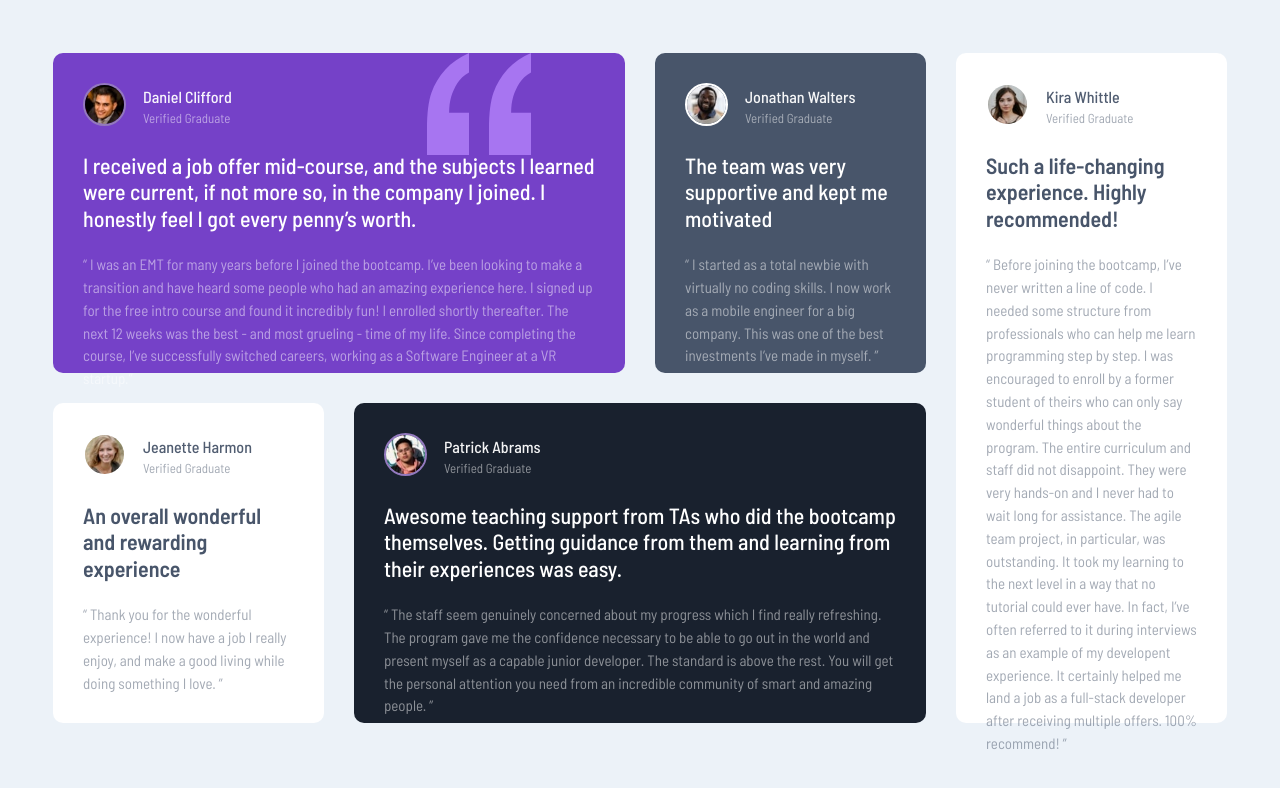
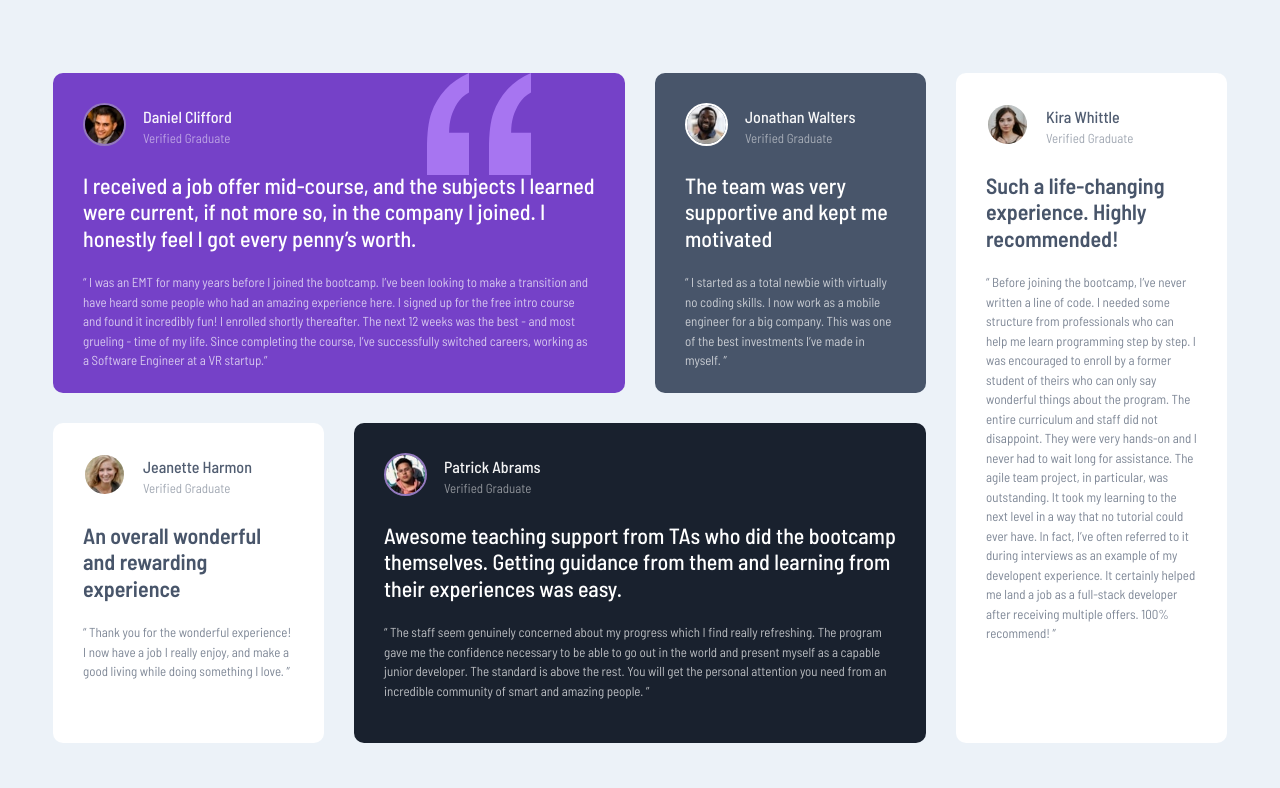
Before and after one commit to Hlm19966/testimonials-grid-section-main, a plain HTML site: page index.html in a window 1280 px wide. Drawn offline with Linux system fonts and the light colour scheme.

Commit message:
changed css

```diff
--- a/style.css
+++ b/style.css
@@ -8,7 +8,7 @@ body {
     display: flex;
     justify-content: center;
     align-items: center;
-
+    height: 100vh;
 }
 
 .container {
@@ -54,9 +54,9 @@ body {
 }
 
 .paragraph {
-    opacity: 50%;
-    font-size: 12px;
-    line-height: 152%;
+    opacity: 0.7;
+    font-size: 14px;
+    line-height: 1.5;
 }
 
 .card {
@@ -144,6 +144,8 @@ body {
 
 @media (min-width: 768px) {
 
+
+
     .container {
         max-width: 1440px;
         margin: 0 auto;
@@ -174,7 +176,7 @@ body {
    }
 
    .paragraph {
-    font-size: 15px;
+    font-size: 13px;
    }
 
    .title {
--- a/styles.css
+++ /dev/null
@@ -1,10 +0,0 @@
-p {
-    background-color:
-
-
-    hsl(219, 29%, 14%)
-    hsl(0, 0%, 100%)
-    hsl(0, 0%, 81%)
-    hsl(210, 46%, 95%)
-    hsl(217, 19%, 35%)
-}
```
Also changed, not shown: design/desktop-design.jpg (deleted), design/desktop-preview.jpg (deleted), design/mobile-design.jpg (deleted), 3 other files.
